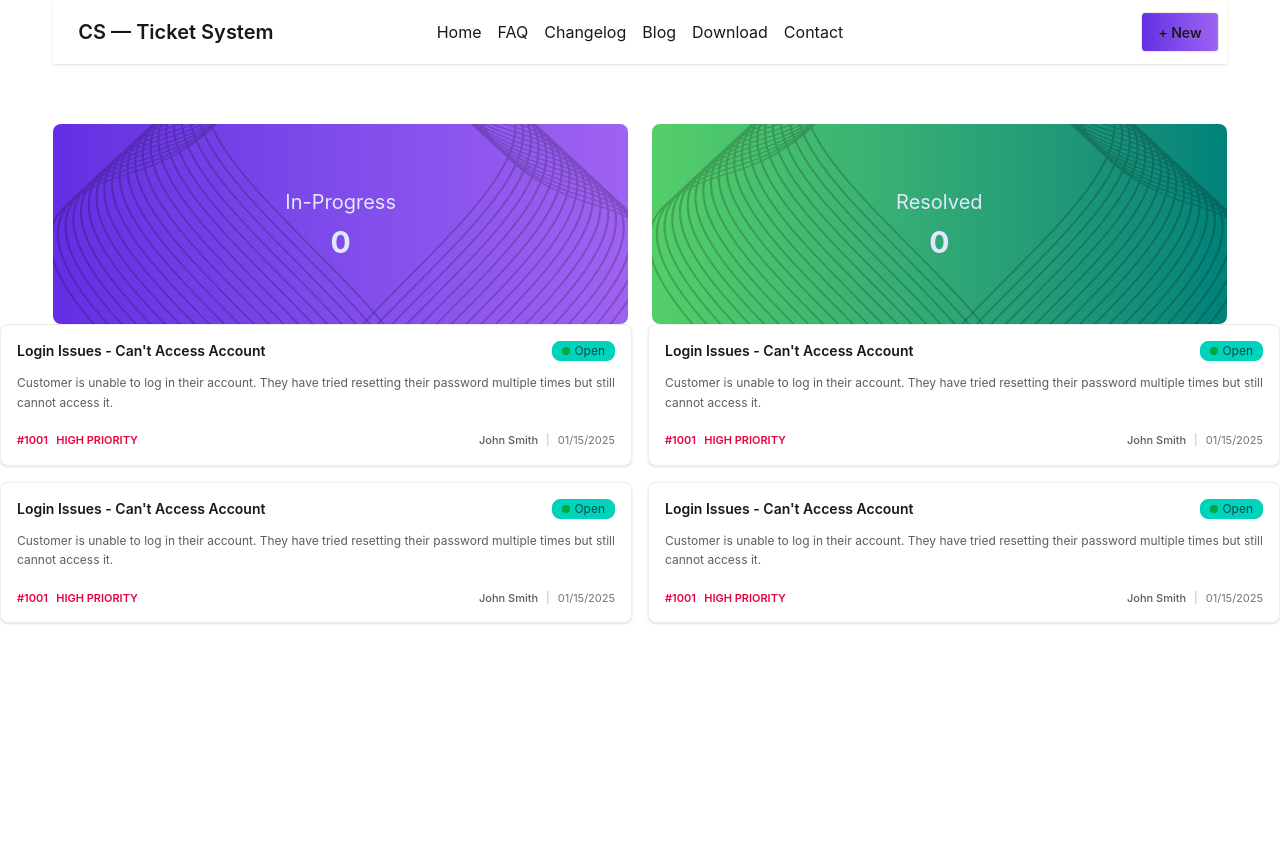
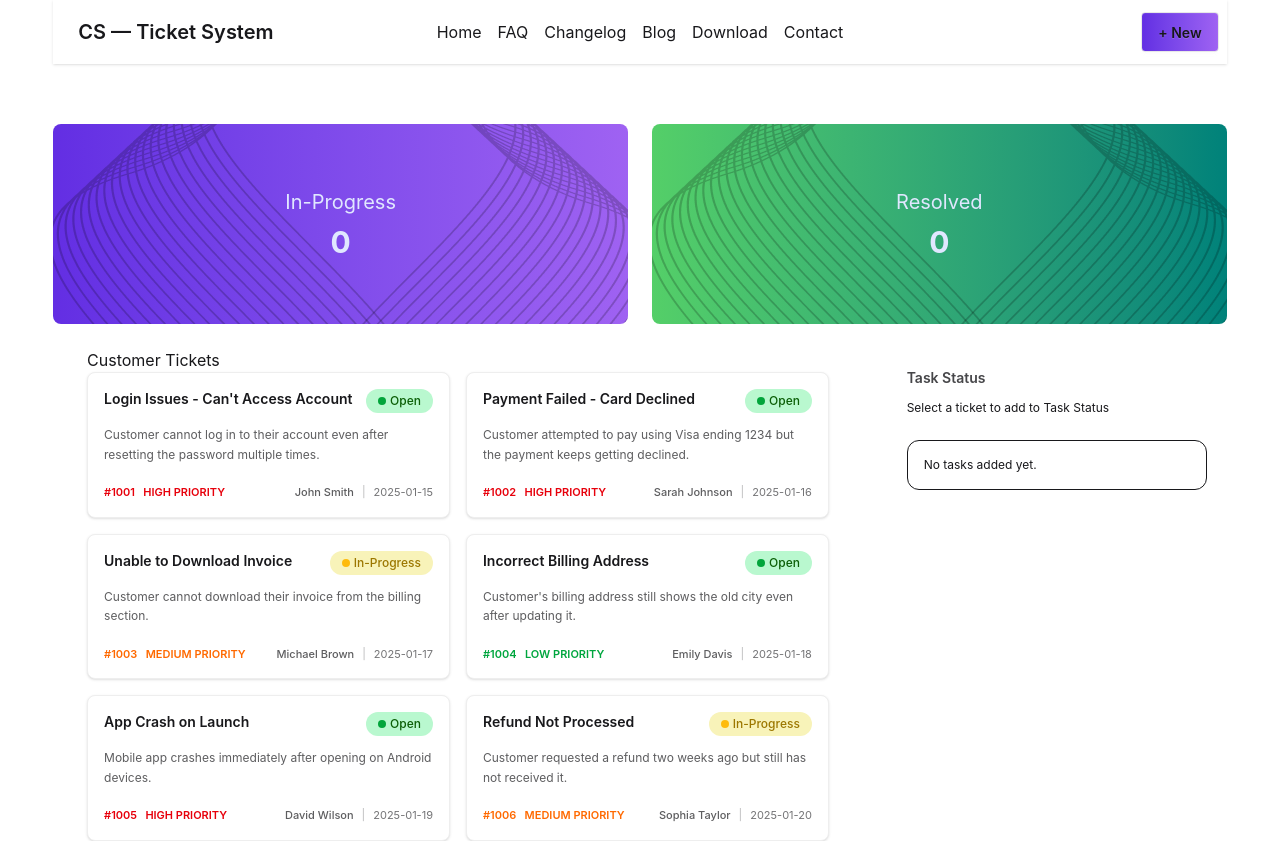
Before and after one commit to crimso03/customer-support-zone, a React (Vite) app: page / in a window 1280 px wide. Shown: the top 841 px of the page. Before the commit the page ends 800 px from the top, so only its background shows below. Built offline with nearby package versions, Linux system fonts and the light colour scheme.

Commit message:
Almost every components is ready

```diff
--- a/package.json
+++ b/package.json
@@ -13,6 +13,7 @@
     "@tailwindcss/vite": "^4.2.1",
     "react": "^19.2.0",
     "react-dom": "^19.2.0",
+    "react-toastify": "^11.0.5",
     "tailwindcss": "^4.2.1"
   },
   "devDependencies": {
--- a/src/App.jsx
+++ b/src/App.jsx
@@ -1,20 +1,71 @@
-import { useState } from 'react'
+import { Suspense, useState } from 'react'
 import './App.css'
 import Navbar from './components/Navbar/Navbar'
 import Banner from './components/Banner/Banner'
 import TicketCard from './components/TicketCard/TicketCard'
+import CustomerTickets from './components/CustomerTickets/CustomerTickets'
+import TaskStatus from './components/TaskStatus/TaskStatus'
+import { ToastContainer } from 'react-toastify';
+
+const fetchTickets= async()=>{
+  const res = await fetch("/tickets.json")
+  return res.json()
+
+}
+
+
 function App() {
+
+  const ticketsPromise = fetchTickets();
+
+  const [tasks, setTasks] = useState([]);
+  const [resolved, setResolved] = useState(0);
+
+  const handleAddTask = (ticket) => {
+
+    const alreadyAdded = tasks.find((t) => t.id === ticket.id);
+
+    if (alreadyAdded) return;
+
+    setTasks([...tasks, ticket]);
+  };
+
+   const handleCompleteTask = (id) => {
+
+    const updatedTasks = tasks.filter((task) => task.id !== id);
+
+    setTasks(updatedTasks);
+    setResolved(resolved + 1);
+  };
 
   return (
     <>
-      <Navbar></Navbar>
-      <Banner></Banner>
-      <div className="grid md:grid-cols-2 gap-4">
+      <Navbar newAdd={()=>alert("Created New Ticket")}></Navbar>
+      <Banner progressCount={tasks.length} resolvedCount={resolved}></Banner>
+
+      <div className="w-11/12 mx-auto mt-6">
+
+        <div className="grid grid-cols-1 lg:grid-cols-[1fr_340px] gap-6">
+
+          <Suspense fallback={<span className="loading loading-spinner text-accent"></span>}>
+        <CustomerTickets ticketsPromise={ticketsPromise} onSelectTicket={handleAddTask}></CustomerTickets>
+
+      </Suspense>
+
+        <TaskStatus tasks={tasks} onComplete={handleCompleteTask}></TaskStatus>
+        </div>
+
+      </div>
+
+
+
+
+      {/* <div className="grid md:grid-cols-2 gap-4">
   <TicketCard />
   <TicketCard />
   <TicketCard />
   <TicketCard />
-</div>
+</div> */}
     </>
   )
 }
--- a/src/components/Banner/Banner.jsx
+++ b/src/components/Banner/Banner.jsx
@@ -1,7 +1,7 @@
 import React from 'react';
 import vector1 from "../../assets/vector1.png"
 import vector2 from "../../assets/vector2.png"
-const Banner = () => {
+const Banner = ({progressCount,resolvedCount}) => {
   return (
     <div className='grid grid-cols-2 gap-6 justify-center w-11/12 mx-auto'>
 
@@ -13,7 +13,7 @@ const Banner = () => {
 
   <div className="card-body items-center relative z-10">
     <p className='text-xl'>In-Progress</p>
-    <h1 className='text-3xl font-bold'>0</h1>
+    <h1 className='text-3xl font-bold'>{progressCount}</h1>
   </div>
 </div>
 
@@ -26,7 +26,7 @@ const Banner = () => {
 
   <div className="card-body items-center relative z-10">
     <p className='text-xl'>Resolved</p>
-    <h1 className='text-3xl font-bold'>0</h1>
+    <h1 className='text-3xl font-bold'>{resolvedCount}</h1>
   </div>
 </div>
     </div>
--- /dev/null
+++ b/src/components/CustomerTickets/CustomerTickets.jsx
@@ -0,0 +1,30 @@
+import React, { use } from 'react';
+import TicketCard from '../TicketCard/TicketCard';
+
+const CustomerTickets = ({ticketsPromise,onSelectTicket}) => {
+
+    const ticketsData = use(ticketsPromise)
+    return (
+        <div className='w-11/12 mx-auto'>
+            <div>
+                <h2>Customer Tickets</h2>
+
+                <div className='grid md:grid-cols-2 gap-4'>
+
+                    {
+                        ticketsData.map((t)=>(
+                            <TicketCard key={t.id} ticket={t} onSelect={onSelectTicket}/>
+                        ))
+
+
+                    }
+
+                </div>
+
+
+            </div>
+        </div>
+    );
+};
+
+export default CustomerTickets;
--- a/src/components/Navbar/Navbar.jsx
+++ b/src/components/Navbar/Navbar.jsx
@@ -1,6 +1,6 @@
 import React from 'react';
 
-const Navbar = () => {
+const Navbar = ({newAdd}) => {
   return (
     <div className="navbar bg-base-100 shadow-sm w-11/12 mx-auto mb-15">
   <div className="navbar-start">
@@ -29,9 +29,9 @@ const Navbar = () => {
     <a className="link link-hover">Download</a>
     <a className="link link-hover">Contact</a>
   </div>
-  <div className="navbar-end">
+  <button onClick={newAdd} className="navbar-end">
     <a className="btn bg-linear-to-r from-[#632EE3] to-[#9F62F2]">+ New</a>
-  </div>
+  </button>
 </div>
   );
 };
--- /dev/null
+++ b/src/components/TaskStatus/TaskStatus.jsx
@@ -0,0 +1,50 @@
+import React from 'react';
+
+const TaskStatus = ({tasks,onComplete}) => {
+    return (
+        <div>
+
+             <div className="card-body p-5">
+
+        <h2 className="text-sm font-semibold text-base-content/80">Task Status</h2>
+
+        <p className="mt-1 text-xs">
+          Select a ticket to add to Task Status
+        </p>
+
+        <div className="mt-4 space-y-4">
+
+          {tasks.length === 0 ? (
+            <div className="rounded-xl border border-base-400 p-4 text-xs">
+              No tasks added yet.
+            </div>
+          ) : (
+            tasks.map((task) => (
+              <div
+                key={task.id}
+                className="flex items-center justify-between gap-3 rounded-xl border border-base-300 p-4"
+              >
+                <p className="text-xs font-medium leading-snug">
+                  {task.title}
+                </p>
+
+                <button
+                  className="btn btn-success btn-l"
+                  onClick={() => onComplete(task.id)}
+                >
+                  Complete
+                </button>
+
+              </div>
+            ))
+          )}
+
+        </div>
+
+      </div>
+
+        </div>
+    );
+};
+
+export default TaskStatus;
--- /dev/null
+++ b/src/components/TicketCard/TicketCard.css
@@ -0,0 +1,18 @@
+.status-open {
+  background-color: #B9F8CF;
+  color: #0B5E06;
+}
+
+.status-progress {
+  background-color: #F8F3B9;
+  color: #9C7700            ;
+}
+
+
+.dot-open {
+  background-color: #02A53B;
+}
+
+.dot-progress {
+  background-color: #FEBB0C;
+}
--- a/src/components/TicketCard/TicketCard.jsx
+++ b/src/components/TicketCard/TicketCard.jsx
@@ -1,45 +1,78 @@
 import React from 'react';
+import "./TicketCard.css";
 
-const TicketCard = () => {
+
+const statusClasses = {
+  Open: {
+    badge: "status-open",
+    dot: "dot-open"
+  },
+  "In-Progress": {
+    badge: "status-progress",
+    dot: "dot-progress"
+  },
+};
+
+const priorityClasses = {
+  High: "text-[#F83044]",
+  Medium: "text-[#FEBB0C]",
+  Low: "text-[#02A53B]"
+};
+
+
+
+
+const TicketCard = ({ticket,onSelect}) => {
+
+  const { id, title, description, customer, priority, status, createdAt } = ticket;
+
     return (
-        <div className='card bg-base-100 border border-base-300 shadow-sm hover:shadow-md transition cursor-pointer'>
+        <div onClick={() => onSelect(ticket)} className='card bg-base-100 border border-base-300 shadow-sm hover:shadow-md transition cursor-pointer'>
             <div className="card-body p-4">
 
         {/* Title + Status */}
         <div className="flex items-start justify-between gap-3">
           <h3 className="text-sm font-semibold leading-snug">
-            Login Issues - Can't Access Account
+            {title}
           </h3>
 
-          <span className="badge badge-accent badge-sm gap-1">
-  <span className="w-2 h-2 rounded-full bg-[#02A53B]"></span>
-  Open
+          <span className={`flex items-center gap-1 px-3 py-1 rounded-full text-xs font-medium
+            ${status === "Open" ? "status-open" : ""}
+            ${status === "In-Progress" ? "status-progress" : ""}
+            `}>
+  <span className={`w-2 h-2 rounded-full
+              ${status === "Open" ? "dot-open" : ""}
+              ${status === "In-Progress" ? "dot-progress" : ""}`}></span>
+  {status}
 </span>
         </div>
 
         {/* Description */}
         <p className="mt-1 text-xs text-base-content/70 leading-relaxed">
-          Customer is unable to log in their account. They have tried
-          resetting their password multiple times but still cannot access it.
+          {description}
         </p>
 
         {/* Bottom Meta Row */}
         <div className="mt-3 flex items-center justify-between gap-3 text-[11px]">
 
-          <div className="font-semibold text-rose-600">
-            #1001 &nbsp; HIGH PRIORITY
+          <div className={`font-semibold
+            ${priority === "High" ? "text-red-600" : ""}
+            ${priority === "Medium" ? "text-orange-500" : ""}
+            ${priority === "Low" ? "text-green-600" : ""}
+            `}>
+            #{id} &nbsp; {priority.toUpperCase()} PRIORITY
           </div>
 
           <div className="flex items-center gap-2 text-base-content/60">
             <span className="font-medium text-base-content/70">
-              John Smith
+              {customer}
             </span>
 
             <span className="opacity-50">|</span>
 
             <span className="inline-flex items-center gap-1">
 
-              01/15/2025
+              {createdAt}
             </span>
           </div>
 
```
Also changed, not shown: 1 other file (tests, documents, lock files or other folders).
